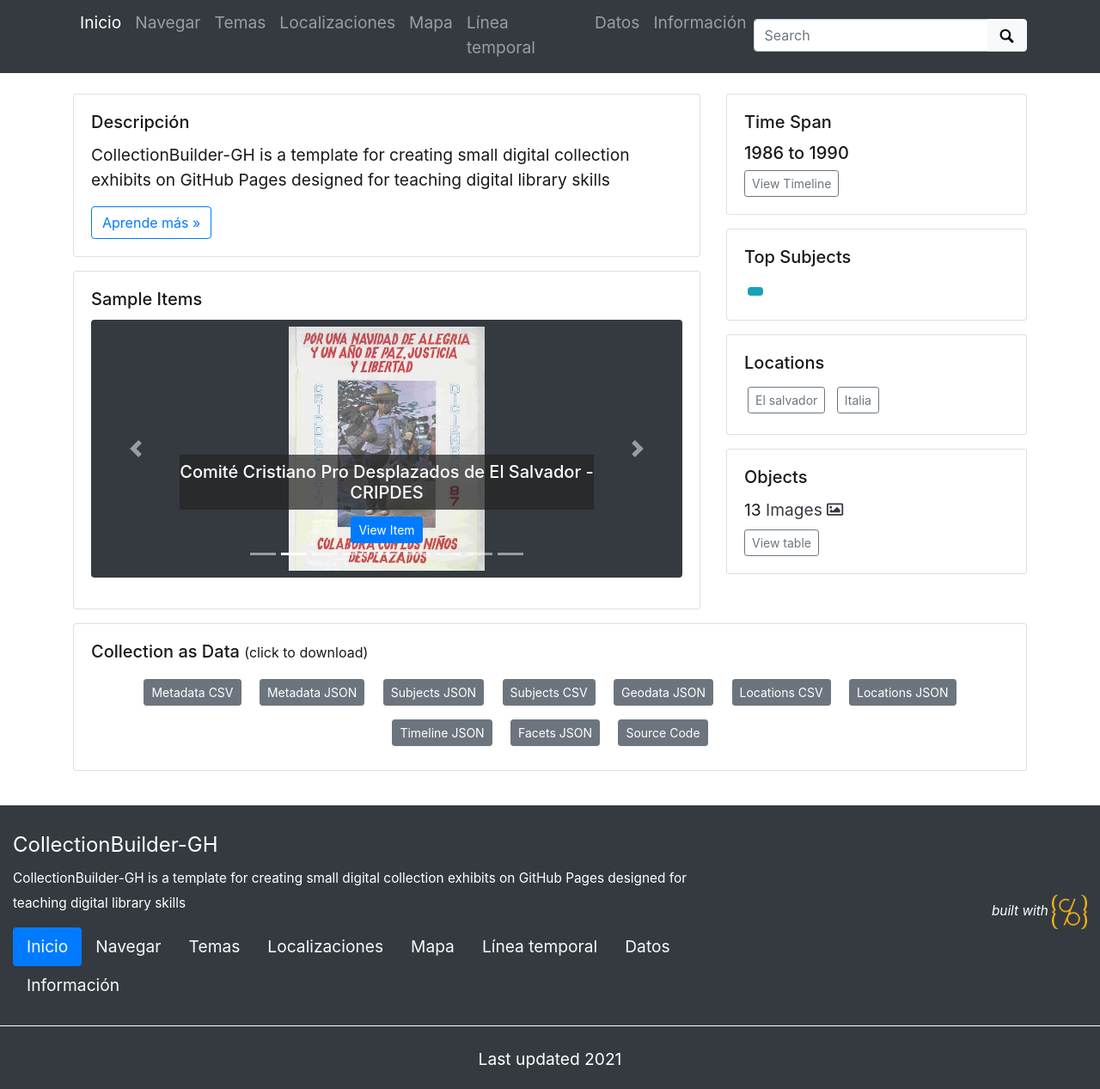
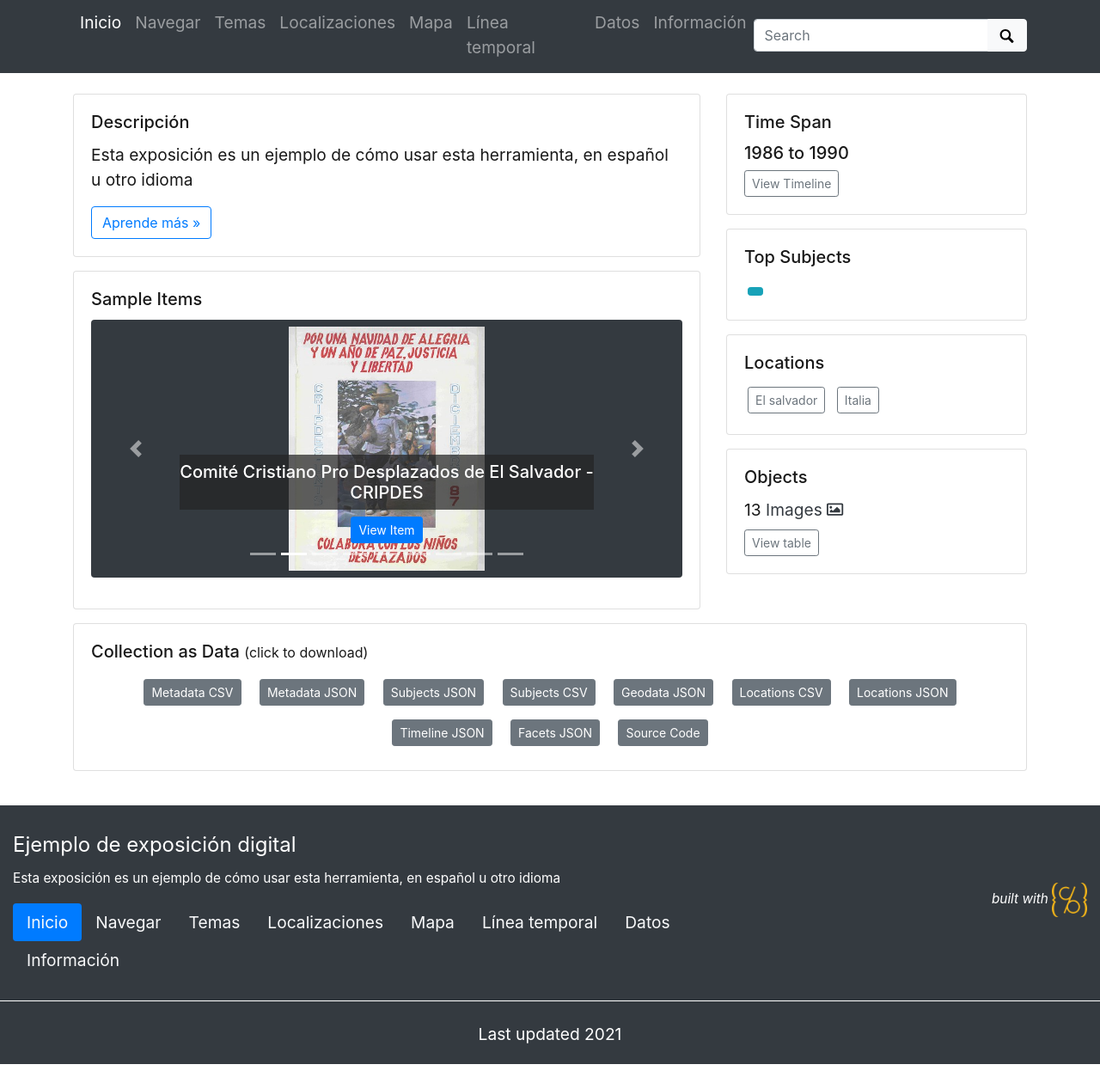
Before and after one commit to coleccionesminimalistas/ejemplo-coleccion, a Jekyll site: the page built from index.md, in a window 1280 px wide and 1400 px high, scrolled down 212 px, cut to the strip 133-1400 px from the top of the window. Shown: the whole strip at 86% size. Built offline with Jekyll 4.4.1, drawn with Linux system fonts in a browser that asks for light colours; after the commit the page ends 1583 px from its top, so only the background shows below that; some of the changed text lies outside the part shown.

Commit message:
Update _config.yml

```diff
--- a/_config.yml
+++ b/_config.yml
@@ -20,14 +20,14 @@ source-code: https://github.com/CollectionBuilder/collectionbuilder-gh
 # SITE SETTINGS
 #
 # title of site appears in banner
-title: CollectionBuilder-GH
+title: Ejemplo de exposición digital
 # tagline, a short phrase that will appear throughout the site in the top banner
-tagline: a template for creating simple digital exhibits
+tagline: Con afiches del Museo de la Palabra y la Imagen
 # description appears in meta tags and other locations
 # this description might appear in search result lists, keep around 160 characters max
-description: "CollectionBuilder-GH is a template for creating small digital collection exhibits on GitHub Pages designed for teaching digital library skills"
+description: "Esta exposición es un ejemplo de cómo usar esta herramienta, en español u otro idioma"
 # creator of the digital collection, to appear in meta tags; we typically use our GitHub usernames but feel free to just use your name
-author: CollectionBuilder
+author: Jennifer Isasi
 
 ##########
 # COLLECTION SETTINGS
```
